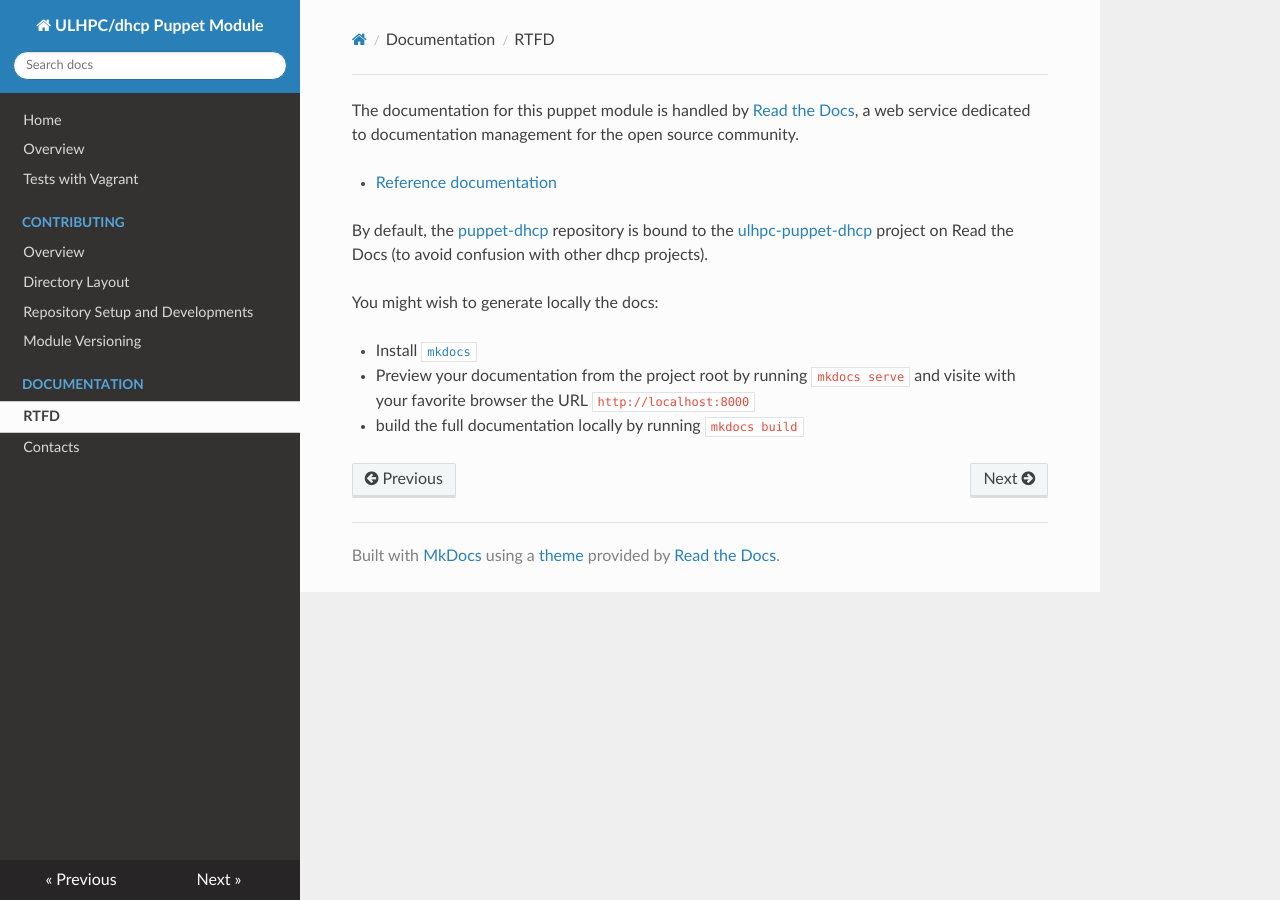
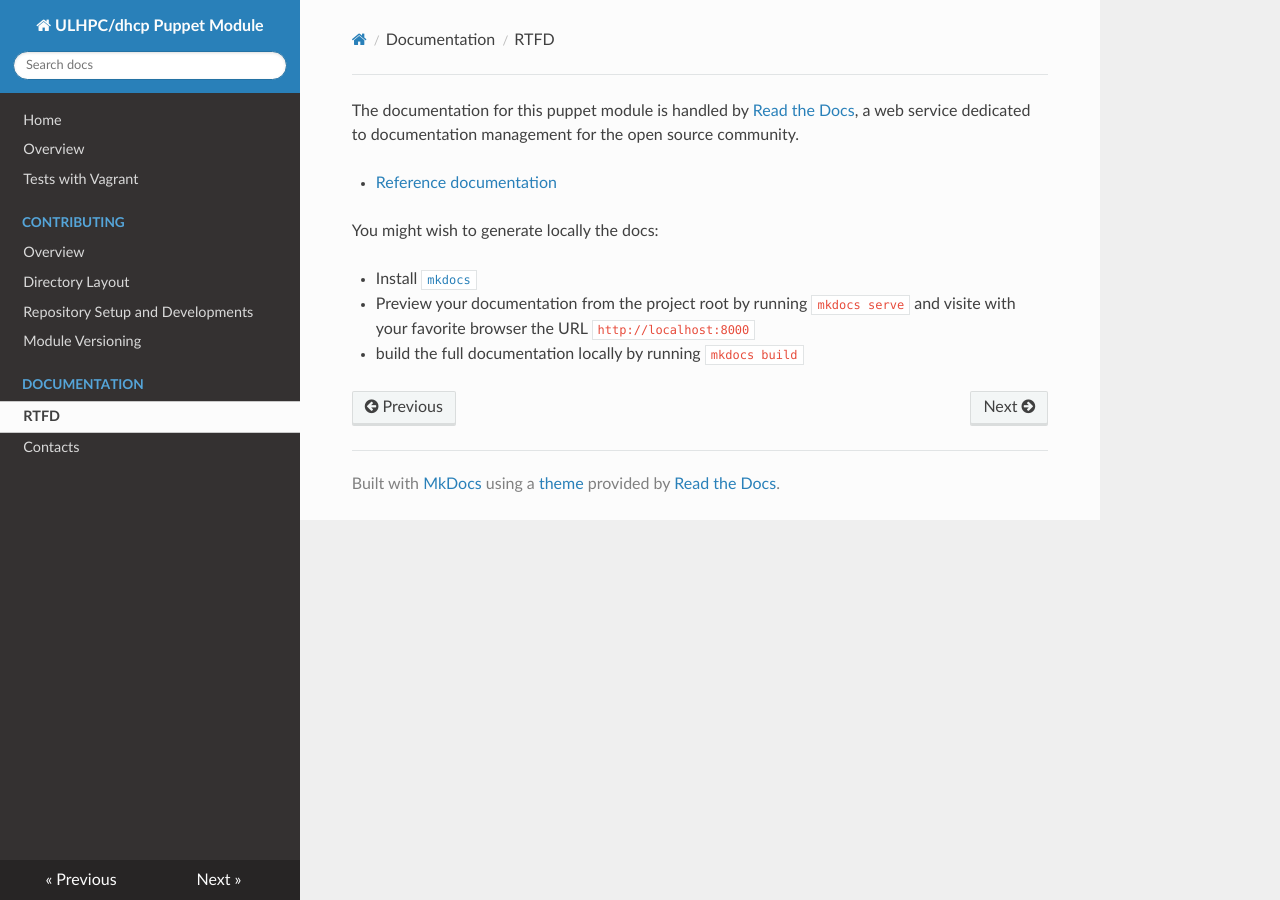
Before and after one commit to ULHPC/puppet-dhcp, an MkDocs documentation site: the page built from docs/rtfd.md, in a window 1280 px wide. Built offline with MkDocs 1.6.1, drawn with Linux system fonts in a browser that asks for light colours; nearby versions of some CDN libraries; old or Windows-style settings are respelled for this version of MkDocs.

Commit message:
Remove rtd links

```diff
--- a/docs/rtfd.md
+++ b/docs/rtfd.md
@@ -1,8 +1,6 @@
 The documentation for this puppet module is handled by [Read the Docs](https://readthedocs.org/), a web service dedicated to documentation management for the open source community.
 
 * [Reference documentation](https://docs.readthedocs.org/en/latest/)
-
-By default, the [puppet-dhcp](https://github.com/ULHPC/puppet-dhcp) repository is bound to the [ulhpc-puppet-dhcp](http://ulhpc-puppet-dhcp.rtfd.org) project on Read the Docs (to avoid confusion with other dhcp projects).
 
 You might wish to generate locally the docs:
 
```
Also changed, not shown: README.md (+1 -8 lines).
